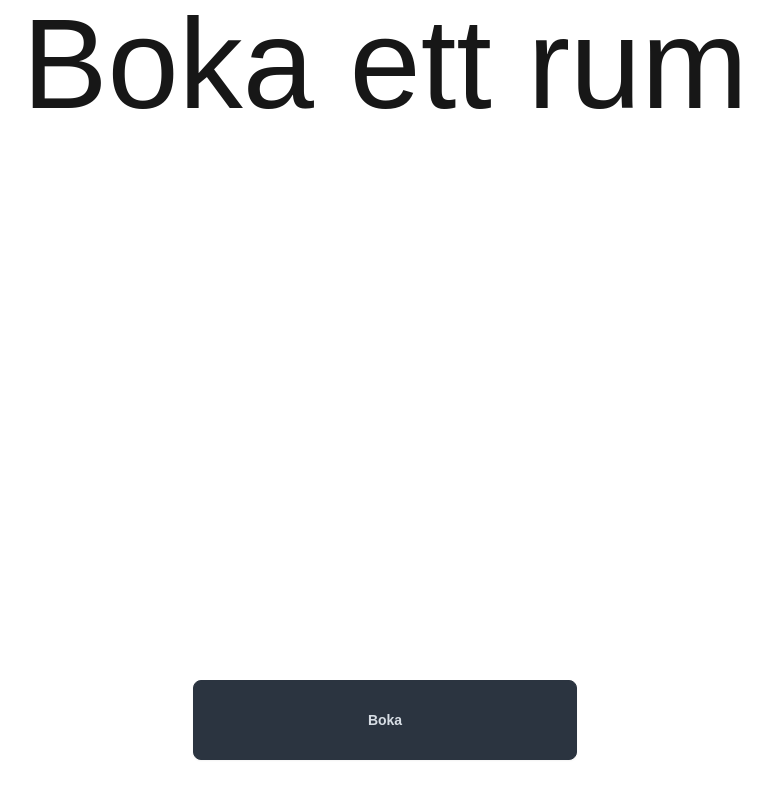
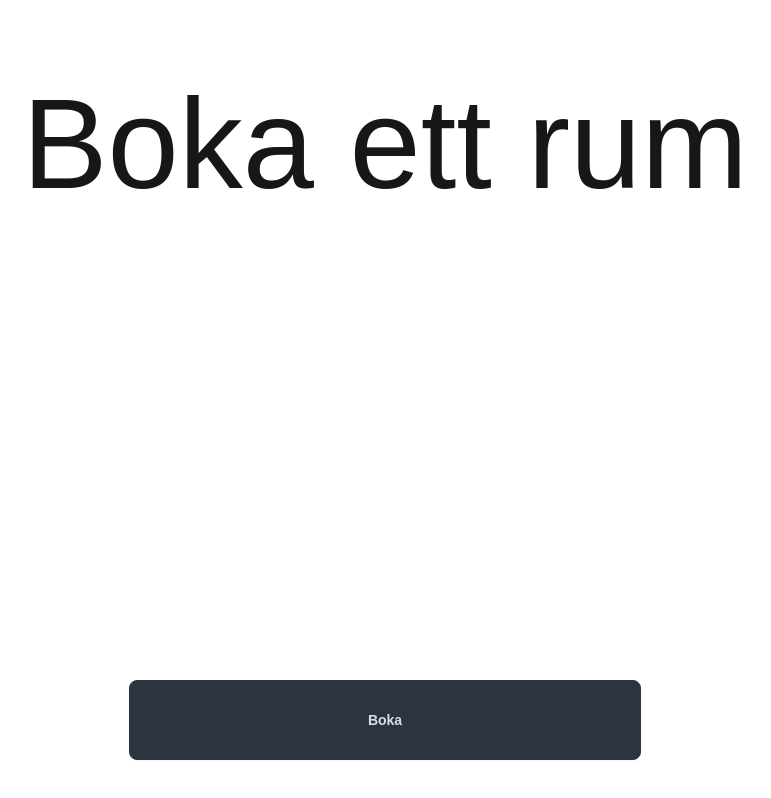
Before and after one commit to DanielB-source/bokningssystem, a Next.js app: page / in a window 1280 px wide. Shown: the whole page, without its empty margins (255-1026 px from the left). Built offline with nearby package versions, Linux system fonts and the light colour scheme.

Commit message:
Adjust homepage

```diff
--- a/app/page.tsx
+++ b/app/page.tsx
@@ -1,14 +1,21 @@
 import Link from "next/link";
-// import { generateRooms } from "./roomGenerator";
 
 export default function Home() {
-  // generateRooms();
   return (
-    <div className="flex h-screen flex-col justify-between items-center ">
-      <h1 className="text-9xl">Boka ett rum</h1>
-      <Link href="/rooms" className="btn w-96 h-20 btn-neutral mb-10">
-        Boka
-      </Link>
+    <div className="flex h-screen flex-col justify-between items-center px-4">
+      <div className="flex flex-col items-center mt-20">
+        <h1 className="text-6xl md:text-7xl lg:text-9xl text-center">
+          Boka ett rum
+        </h1>
+      </div>
+      <div className="w-full flex justify-center mb-10">
+        <Link
+          href="/rooms"
+          className="btn w-full max-w-xs sm:max-w-sm md:max-w-md lg:max-w-lg h-16 sm:h-20 btn-neutral rounded-lg"
+        >
+          Boka
+        </Link>
+      </div>
     </div>
   );
 }
```
